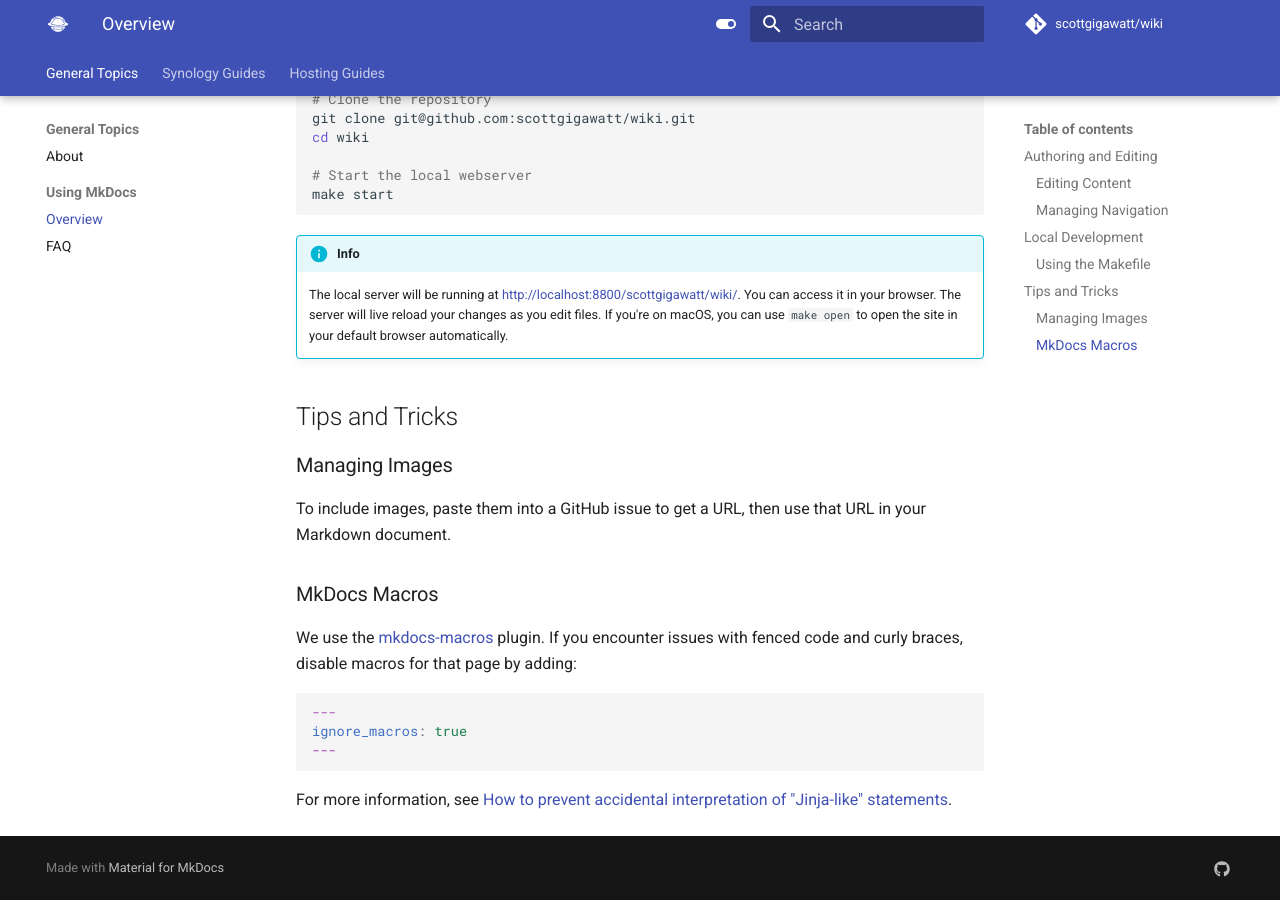
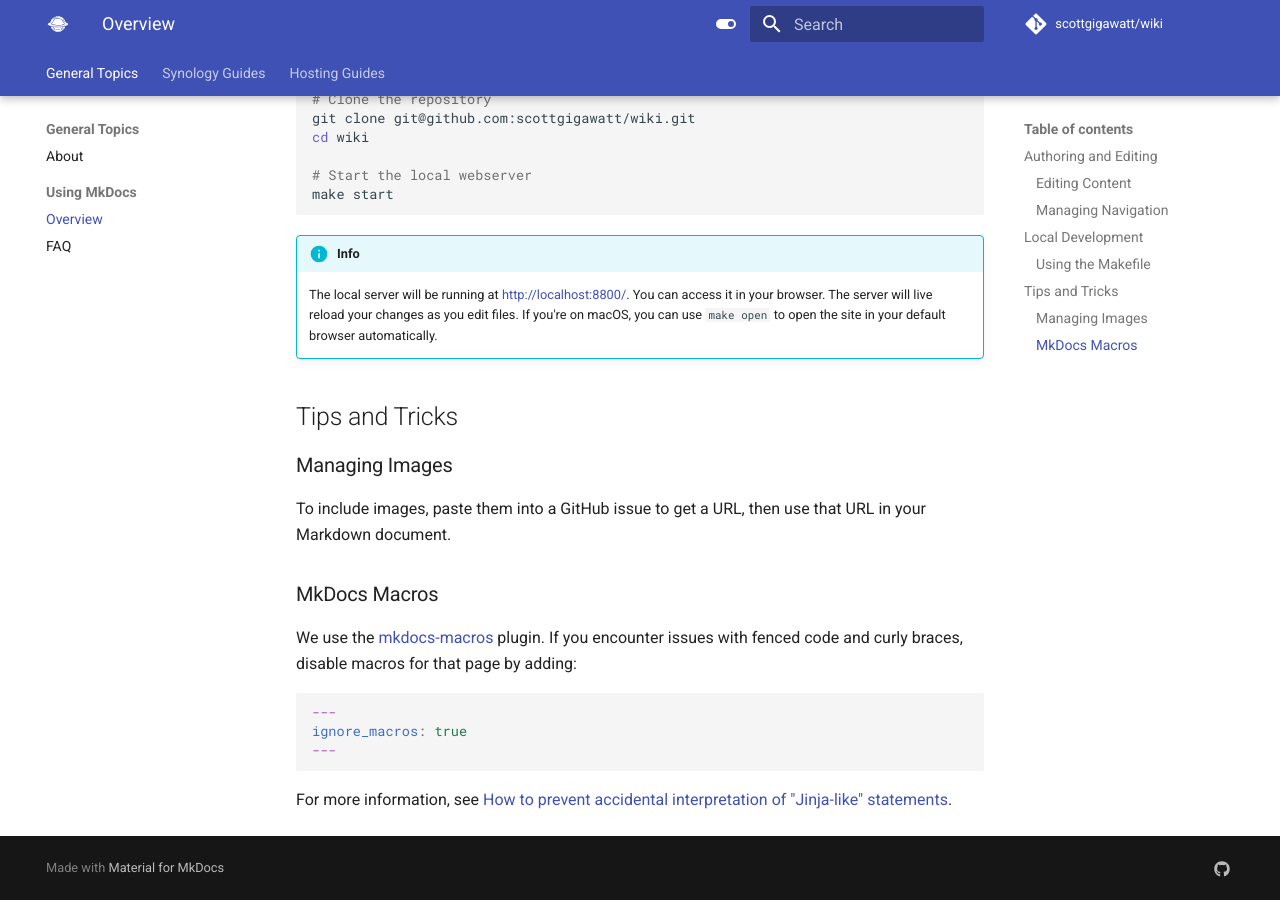
Before and after one commit to scottgigawatt/wiki, an MkDocs documentation site: the page built from docs/general/mkdocs.md, in a window 1280 px wide and 900 px high, scrolled down 897 px. Built offline with MkDocs 1.6.1 and Material for MkDocs 9.7.7, drawn with Linux system fonts in a browser that asks for light colours; comment, search, counter and statistics services are not loaded; part of the change alters nothing that is shown.

````diff
--- a/docs/general/mkdocs.md
+++ b/docs/general/mkdocs.md
@@ -33,7 +33,7 @@ make start
 ```
 
 !!! info
-    The local server will be running at <http://localhost:8800/scottgigawatt/wiki/>. You can access it in your browser. The server will live reload your changes as you edit files. If you're on macOS, you can use `make open` to open the site in your default browser automatically.
+    The local server will be running at <http://localhost:8800/>. You can access it in your browser. The server will live reload your changes as you edit files. If you're on macOS, you can use `make open` to open the site in your default browser automatically.
 
 ## Tips and Tricks
 
--- a/mkdocs.yml
+++ b/mkdocs.yml
@@ -1,7 +1,7 @@
 ---
 site_name: Celestial Codex Wiki
 site_description: NAS setups, art, programming, and beyond.
-site_url: https://pages.github.com/scottgigawatt/wiki
+site_url: https://pages.github.com/
 repo_url: https://github.com/scottgigawatt/wiki
 repo_name: scottgigawatt/wiki
 edit_uri: edit/main/docs/
````
